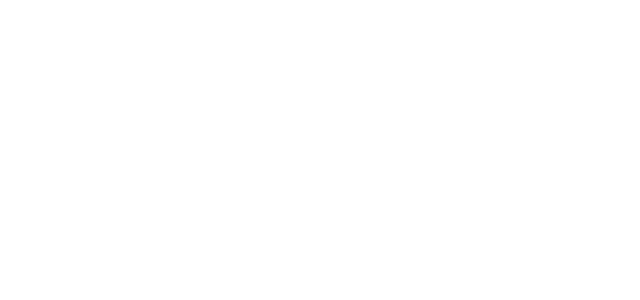
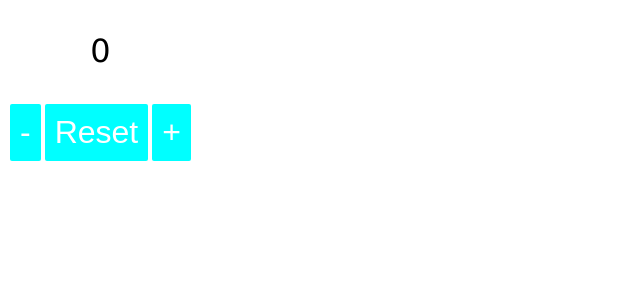
Before and after one commit to rithik-perera/ReactLearningProject, a React (Vite) app in the folder my-react-app/: page / in a window 1280 px wide. Shown: the top 300 px of the page, without its empty margins (0-640 px from the left). Built offline with nearby package versions, Linux system fonts and the light colour scheme.

Commit message:
new updates

```diff
--- a/my-react-app/src/App.jsx
+++ b/my-react-app/src/App.jsx
@@ -3,6 +3,9 @@ import SearchBar from './SearchBar.jsx'
 import Student from "./Student/Student.jsx";
 import Sticker from "./Sticker/Sticker.jsx";
 import UserGreetings from "./UserGreetings.jsx";
+// import MyComponent from "./MyComponent.jsx";
+import Counter from "./Counter.jsx";
+
 
 function App() {
 
@@ -36,6 +39,11 @@ function App() {
   //   <UserGreetings loggedIn = {true} userName='RithikPerera' />
   // );
 
+  return(
+    // <MyComponent />
+    <Counter />
+  );
+
 
 }
 
--- /dev/null
+++ b/my-react-app/src/Counter.jsx
@@ -0,0 +1,32 @@
+import React, {useState} from "react";
+
+function Counter(){
+const [number, setNumber] = useState(0)
+
+const incrementNumber = ()=>{
+    setNumber(number + 1);
+}
+
+const decrementNumber = ()=>{
+    setNumber(
+        number -1
+    );
+}
+
+const resetNumber = ()=>{
+    setNumber(0);
+}
+
+return(
+    <div className="counter">
+
+        <p>{number}</p>
+        <button className="counterButtons" onClick={decrementNumber}>-</button>
+        <button className="counterButtons" onClick={resetNumber}>Reset</button>
+        <button className="counterButtons" onClick={incrementNumber}>+</button>
+
+    </div>
+);
+}
+
+export default Counter;
--- /dev/null
+++ b/my-react-app/src/MyComponent.jsx
@@ -0,0 +1,18 @@
+import React, {useState} from "react";
+
+function MyComponent(){
+
+    const [name, setName] = useState();
+
+    const handleNameChange = ()=>{
+        setName('Hello World')
+    }
+    return(
+        <>
+        <p>Name: {name}</p>
+        <button onClick={handleNameChange}>Click Here</button>
+        </>
+    );
+}
+
+export default MyComponent;
--- a/my-react-app/src/index.css
+++ b/my-react-app/src/index.css
@@ -3,5 +3,28 @@
     max-width: fit-content;
     padding: 10px;
     border-radius: 20px;
-    float: right;;
+    float: right;
 }
+
+.counter{
+    font-family: 'Lucida Sans', 'Lucida Sans Regular', 'Lucida Grande', 'Lucida Sans Unicode', Geneva, Verdana, sans-serif;
+    width: fit-content;
+    text-align: center;
+    font-size: xx-large;
+
+}
+
+.counterButtons{
+    padding: 10px;
+    margin: 2px;
+    background-color: aqua;
+    border: none;
+    color: white;
+    border-radius: 2px;
+    font-size: xx-large;
+}
+
+.counterButtons:hover{
+    background-color: rgb(0, 195, 255);
+    cursor: pointer;
+}
```
